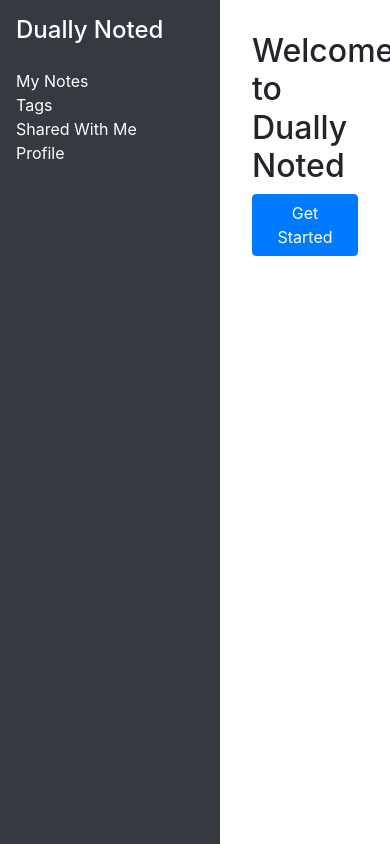
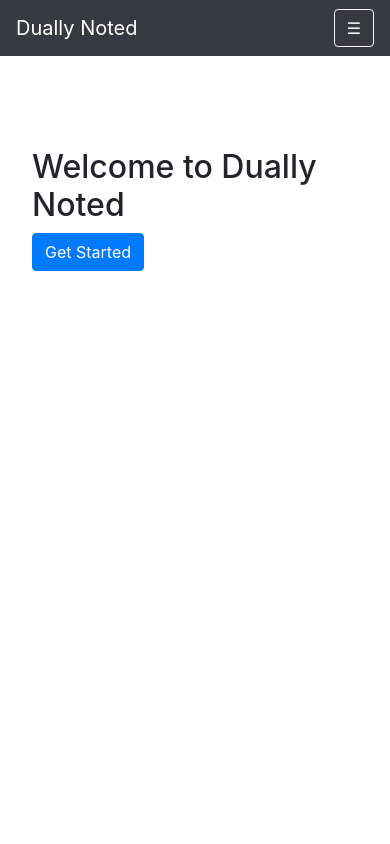
Before and after one commit to SnappyJumper/dually-noted, a React (Create React App) app: page / in a window 390 px wide. Built offline with nearby package versions, Linux system fonts and the light colour scheme.

Commit message:
Adjusted sidenavbar for a mobile first approach

```diff
--- a/src/App.js
+++ b/src/App.js
@@ -1,7 +1,7 @@
-import React from 'react';
-import { BrowserRouter as Router, Route, Switch } from 'react-router-dom';
-import SideNav from './components/SideNav';
-import Button from 'react-bootstrap/Button';
+import React from "react";
+import { BrowserRouter as Router, Route, Switch } from "react-router-dom";
+import SideNav from "./components/SideNav";
+import Button from "react-bootstrap/Button";
 
 const Home = () => (
   <div>
@@ -14,17 +14,22 @@ const Tags = () => <h2>Tags</h2>;
 const Shared = () => <h2>Shared With Me</h2>;
 const Profile = () => <h2>Profile</h2>;
 
+// App.js
 function App() {
   return (
     <Router>
       <SideNav />
-      <div className="main-content" style={{ marginLeft: '220px', padding: '2rem' }}>
+      <div
+        className="main-content ml-lg-220"
+        style={{ marginLeft: "0", padding: "2rem", marginTop: "60px" }}
+      >
         <Switch>
           <Route exact path="/" component={Home} />
           <Route path="/notes" component={Notes} />
           <Route path="/tags" component={Tags} />
           <Route path="/shared" component={Shared} />
           <Route path="/profile" component={Profile} />
+          <Route path="*" component={() => <h2>404 Not Found</h2>} />
         </Switch>
       </div>
     </Router>
--- a/src/components/SideNav.css
+++ b/src/components/SideNav.css
@@ -6,15 +6,22 @@
     width: 220px;
     background-color: #343a40;
     z-index: 1000;
-}
+  }
 
-.sidenav .nav-link {
+  .sidenav .nav-link {
     color: #ccc;
     padding: 0.75rem 1rem;
   }
 
   .sidenav .nav-link.active {
     background-color: #495057;
+    border-radius: 4px;
+    font-weight: bold;
     color: #fff;
+  }
+
+  .mobile-nav .nav-link.active {
+    font-weight: bold;
+    background-color: #495057;
     border-radius: 4px;
   }
--- a/src/components/SideNav.jsx
+++ b/src/components/SideNav.jsx
@@ -1,19 +1,46 @@
-import React from 'react';
-import { Nav } from 'react-bootstrap';
+// src/components/SideNav.jsx
+
+import React, { useState } from 'react';
+import { Navbar, Nav, Collapse, Button } from 'react-bootstrap';
 import { NavLink } from 'react-router-dom';
 import './SideNav.css';
 
 const SideNav = () => {
+  const [open, setOpen] = useState(false);
+
   return (
-    <div className="sidenav d-flex flex-column p-3">
+    <>
+      {/* Mobile Nav Toggle */}
+      <Navbar bg="dark" variant="dark" expand={false} className="d-lg-none px-3">
+        <Navbar.Brand>Dually Noted</Navbar.Brand>
+        <Button variant="outline-light" onClick={() => setOpen(!open)}>
+          ☰
+        </Button>
+      </Navbar>
+
+      {/* Mobile Collapsible Menu */}
+      <Collapse in={open} className="d-lg-none">
+        <div className="mobile-nav bg-dark p-3">
+          <Nav className="flex-column">
+            <Nav.Link as={NavLink} to="/notes" onClick={() => setOpen(false)} className="text-white">My Notes</Nav.Link>
+            <Nav.Link as={NavLink} to="/tags" onClick={() => setOpen(false)} className="text-white">Tags</Nav.Link>
+            <Nav.Link as={NavLink} to="/shared" onClick={() => setOpen(false)} className="text-white">Shared</Nav.Link>
+            <Nav.Link as={NavLink} to="/profile" onClick={() => setOpen(false)} className="text-white">Profile</Nav.Link>
+          </Nav>
+        </div>
+      </Collapse>
+
+      {/* Fixed Sidebar for Desktop */}
+      <div className="sidenav d-none d-lg-flex flex-column p-3">
         <h4 className="text-white mb-4">Dually Noted</h4>
         <Nav className="flex-column">
-            <NavLink as={NavLink} to="/notes" className="text-white">My Notes</NavLink>
-            <NavLink as={NavLink} to="/tags" className="text-white">Tags</NavLink>
-            <NavLink as={NavLink} to="/shared" className="text-white">Shared With Me</NavLink>
-            <NavLink as={NavLink} to="/profile" className="text-white">Profile</NavLink>
+          <Nav.Link as={NavLink} to="/notes" className="text-white">My Notes</Nav.Link>
+          <Nav.Link as={NavLink} to="/tags" className="text-white">Tags</Nav.Link>
+          <Nav.Link as={NavLink} to="/shared" className="text-white">Shared</Nav.Link>
+          <Nav.Link as={NavLink} to="/profile" className="text-white">Profile</Nav.Link>
         </Nav>
-    </div>
+      </div>
+    </>
   );
 };
 
```
Also changed, not shown: src/App.css (+7 -0 lines).
